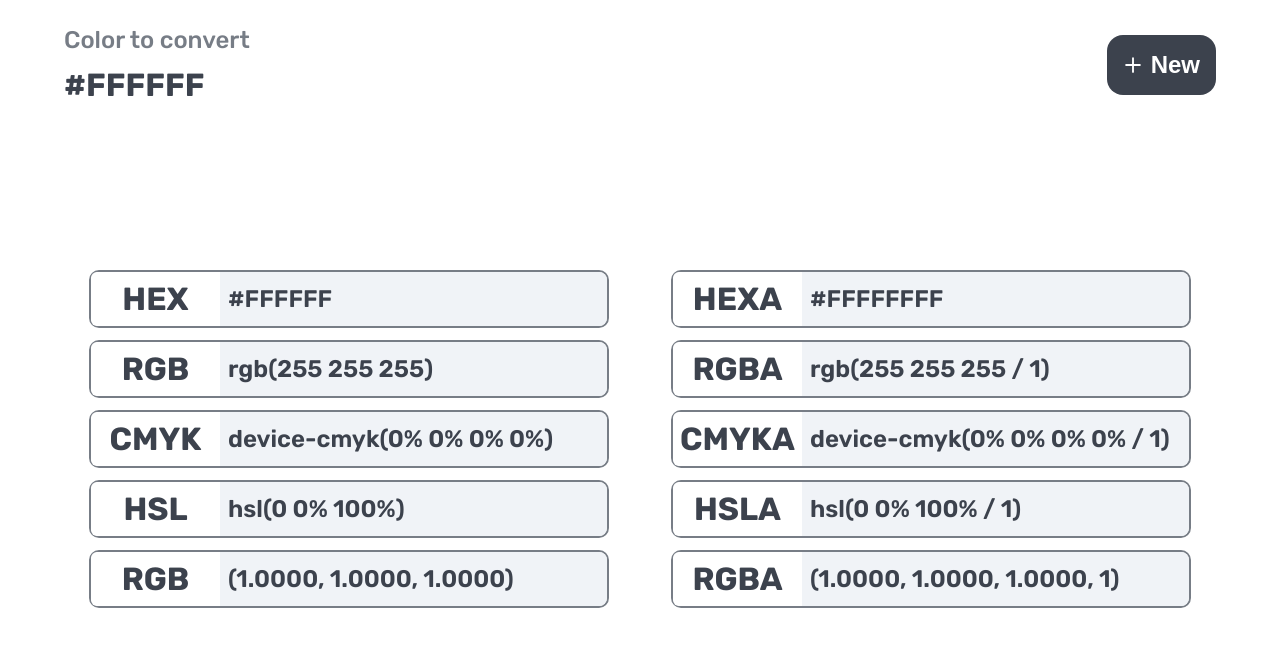
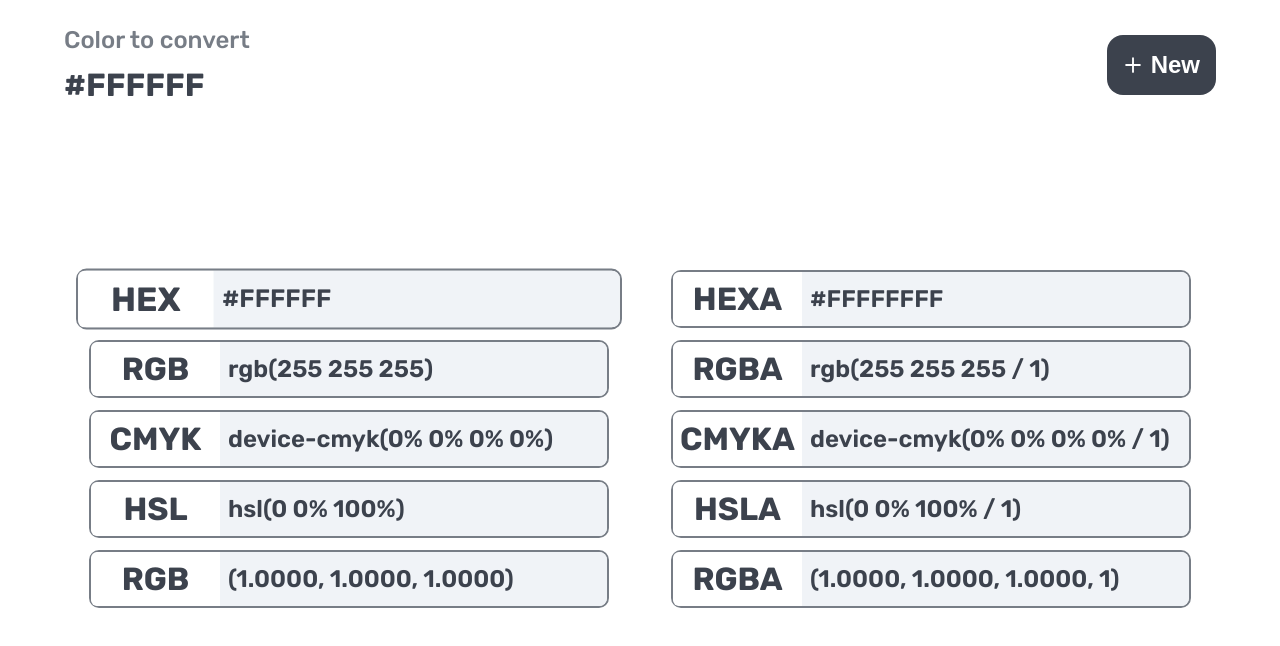
Before and after one commit to emersondont/color-converter, a Next.js app: page /converter in a window 1280 px wide. In both pictures the pointer is over the element "Click to copy". Shown: the top 646 px of the page. Built offline with nearby package versions, Linux system fonts and the light colour scheme.

Commit message:
hover item grid

```diff
--- a/src/styles/Converter.module.css
+++ b/src/styles/Converter.module.css
@@ -73,6 +73,11 @@
     border-radius: 10px;
     cursor: pointer;
     width: 520px;
+    transition: transform 0.2s ease-in-out;
+}
+
+.grid div:hover {
+    transform: scale(1.05);
 }
 
 .grid div h1 {
```
